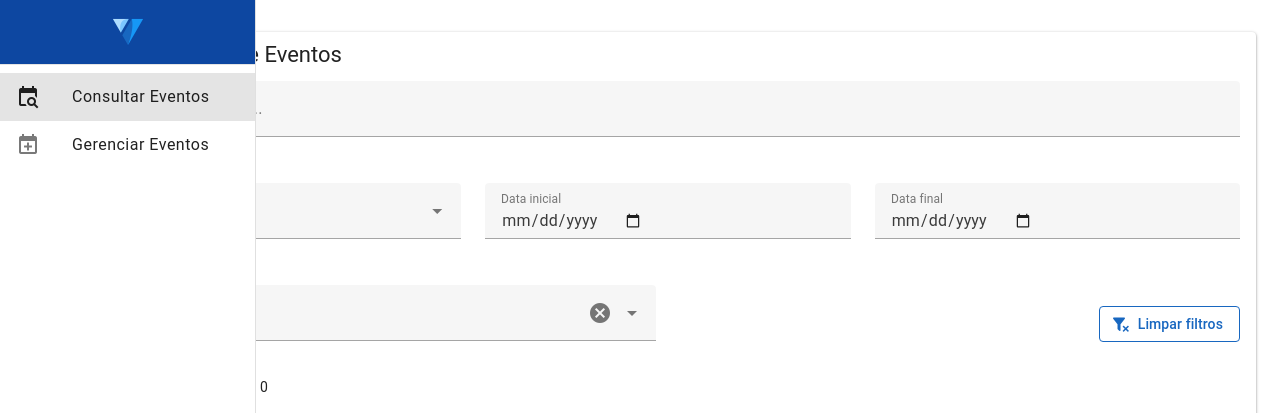
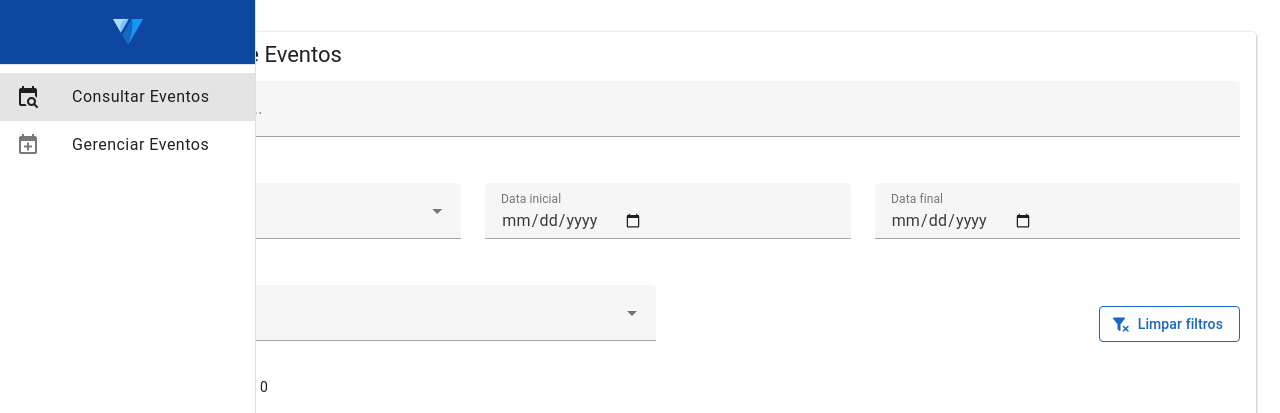
Before and after one commit to karolaineponci/av_1_cadastro_eventos, a Vue app: page /consulta in a window 1280 px wide. Shown: the top 413 px of the page. Built offline with nearby package versions, Linux system fonts and the light colour scheme; a small style sheet from the web is missing.

Commit message:
props/emits

```diff
--- /dev/null
+++ b/src/components/FiltrosEvento.vue
@@ -0,0 +1,83 @@
+<template>
+    <v-row>
+        <v-col cols="12">
+            <v-text-field
+                :model-value="search"
+                label="Buscar eventos..."
+                placeholder="Nome, categoria, estado ou município"
+                prepend-inner-icon="mdi-magnify"
+                clearable
+                @update:model-value="emit('update:search', $event)"
+            />
+        </v-col>
+
+        <v-col cols="12" sm="4">
+            <v-select
+                :model-value="categoryFilter"
+                :items="categories"
+                label="Filtrar por categoria"
+                clearable
+                @update:model-value="emit('update:category-filter', $event)"
+            />
+        </v-col>
+
+        <v-col cols="12" sm="4">
+            <v-text-field
+                :model-value="dateFrom"
+                label="Data inicial"
+                type="date"
+                @update:model-value="emit('update:date-from', $event)"
+            />
+        </v-col>
+
+        <v-col cols="12" sm="4">
+            <v-text-field
+                :model-value="dateTo"
+                label="Data final"
+                type="date"
+                @update:model-value="emit('update:date-to', $event)"
+            />
+        </v-col>
+
+        <v-col cols="12" sm="6">
+            <v-select
+                :model-value="openFilter"
+                :items="openOptions"
+                label="Situação das inscrições"
+                @update:model-value="emit('update:open-filter', $event)"
+            />
+        </v-col>
+
+        <v-col cols="12" sm="6" class="d-flex align-center justify-end">
+            <v-btn
+                prepend-icon="mdi-filter-remove"
+                variant="outlined"
+                color="primary"
+                @click="emit('clear-filters')"
+            >
+                Limpar filtros
+            </v-btn>
+        </v-col>
+    </v-row>
+</template>
+
+<script setup>
+defineProps({
+    search: { type: String, default: '' },
+    categoryFilter: { type: String, default: null },
+    dateFrom: { type: String, default: '' },
+    dateTo: { type: String, default: '' },
+    openFilter: { type: String, default: '' },
+    categories: { type: Array, default: () => [] },
+    openOptions: { type: Array, default: () => [] },
+})
+
+const emit = defineEmits([
+    'update:search',
+    'update:category-filter',
+    'update:date-from',
+    'update:date-to',
+    'update:open-filter',
+    'clear-filters',
+])
+</script>
--- a/src/pages/cards.vue
+++ b/src/pages/cards.vue
@@ -6,33 +6,11 @@
         </v-card-title>
 
         <v-card-text>
-            <v-row>
-                <v-col cols="12">
-                    <v-text-field v-model="search" label="Buscar eventos..."
-                        placeholder="Nome, categoria, estado ou município" prepend-inner-icon="mdi-magnify" clearable />
-                </v-col>
-
-                <v-col cols="12" sm="4">
-                    <v-select v-model="categoryFilter" :items="categories" label="Filtrar por categoria" clearable />
-                </v-col>
-
-                <v-col cols="12" sm="4">
-                    <v-text-field v-model="dateFrom" label="Data inicial" type="date" />
-                </v-col>
-
-                <v-col cols="12" sm="4">
-                    <v-text-field v-model="dateTo" label="Data final" type="date" />
-                </v-col>
-
-                <v-col cols="12" sm="6">
-                    <v-select v-model="openFilter" :items="openOptions" label="Situação das inscrições" clearable />
-                </v-col>
-
-                <v-col cols="12" sm="6" class="d-flex align-center justify-end">
-                    <v-btn prepend-icon="mdi-filter-remove" variant="outlined" color="primary"
-                        @click="clearFilters">Limpar filtros</v-btn>
-                </v-col>
-            </v-row>
+            <FiltrosEvento :search="search" @update:search="search = $event" :category-filter="categoryFilter"
+                @update:category-filter="categoryFilter = $event" :date-from="dateFrom"
+                @update:date-from="dateFrom = $event" :date-to="dateTo" @update:date-to="dateTo = $event"
+                :open-filter="openFilter" @update:open-filter="openFilter = $event" :categories="categories"
+                :open-options="openOptions" @clear-filters="clearFilters" />
 
             <p class="mb-3">Resultados encontrados: {{ filteredEvents.length }}</p>
 
@@ -56,9 +34,11 @@
         </v-card-text>
     </v-card>
 </template>
+
 <script setup>
 import { computed, onMounted, ref } from 'vue'
 import { loadEvents } from '@/services/storage'
+import FiltrosEvento from '@/components/FiltrosEvento.vue'
 
 const events = ref([])
 
```
